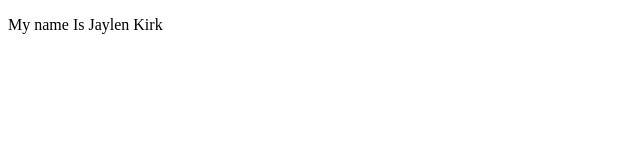
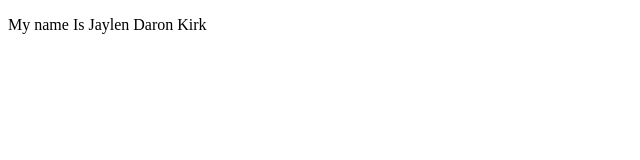
Before and after one commit to Jaylen12/GitHub_Repo_Activity_Jaylen, a plain HTML site: page Index.html in a window 1280 px wide. Shown: the full height of the page, 0-640 px from the left. Drawn offline with Linux system fonts and the light colour scheme.

Commit message:
Update Index.html

```diff
--- a/Index.html
+++ b/Index.html
@@ -3,4 +3,4 @@
 <head>
 	<limk type="text/css" rel="stylesheet"herf="css/style.css">
 		<body>
-			<P> My name Is Jaylen Kirk</P>
+			<P> My name Is Jaylen Daron Kirk</P>
```
